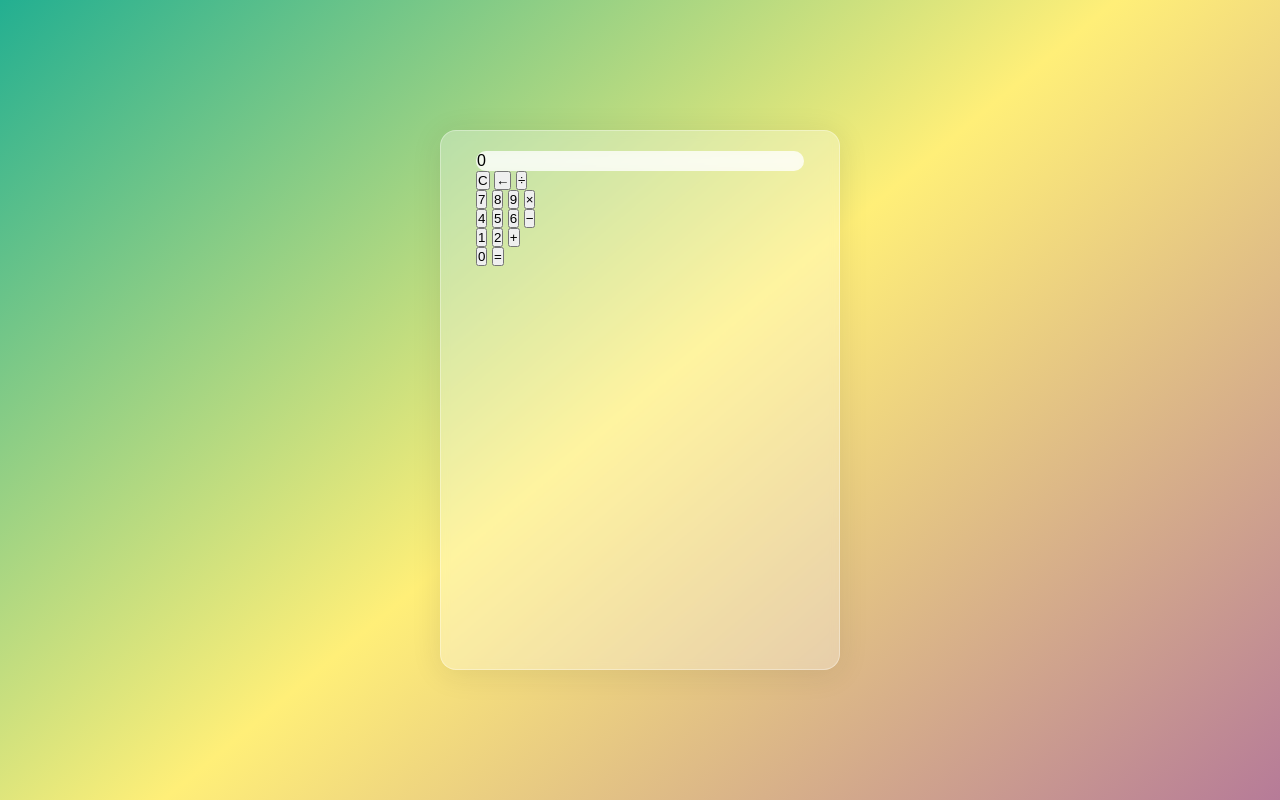
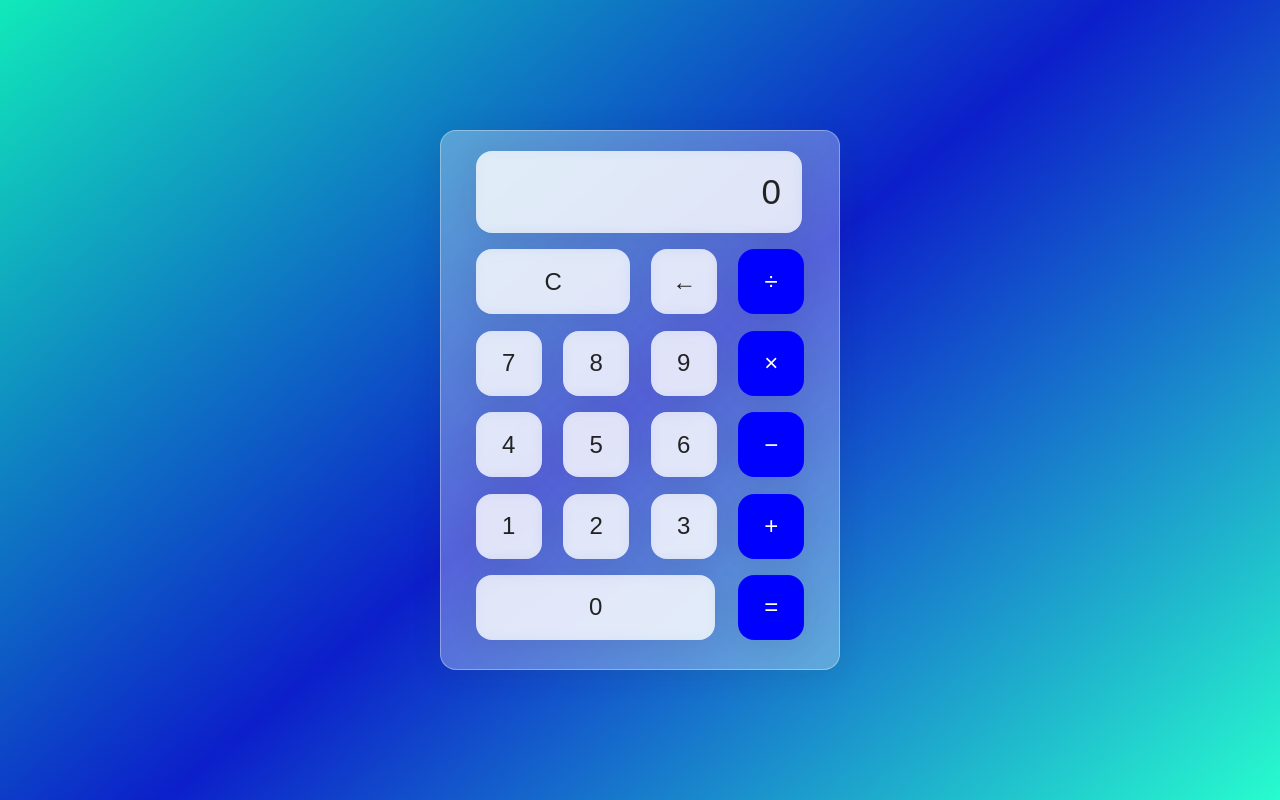
Before and after one commit to Julio-Gadelha/calculadora-calculator, a plain HTML site: page index.html in a window 1280 px wide. Drawn offline with Linux system fonts and the light colour scheme.

Commit message:
calcular

```diff
--- a/index.html
+++ b/index.html
@@ -63,6 +63,9 @@
                2
             </button>
             <button class="calc-button">
+                3
+             </button>
+            <button class="calc-button">
               &plus;
             </button>
          </div>
--- a/style.css
+++ b/style.css
@@ -13,7 +13,7 @@ html{
 
 body{
     align-items: center;
-    background: linear-gradient(320deg, #b67b98,#ffef78,#23af91);
+    background: linear-gradient(320deg, #28fcce,#0c1fca,#11e9ba);
     display: flex;
     font-family: 'Dosis',sans-serif;
     height: inherit;
@@ -23,8 +23,6 @@ body{
 .wrapper{
     backdrop-filter: blur(5.5px);
     -webkit-backdrop-filter: blur(5.5px);
-    background: rgba(255,255,255,0.75);
-    border: 1px solid rgba(255,255,255,0.01);
     border-radius: 16px;
     box-shadow: 0 4px 30px rgba(35, 35,35, 0.1);
     backdrop-filter: blur(4px);
@@ -41,5 +39,59 @@ body{
     background: rgba(255, 255,255, 0.74);
     border: 1px solid rgb(255, 255, 255,0.01);
     border-radius: 16px;
+    box-shadow:0 4px 30px rgba( 35,35,35,0.1) ;
+    color: #232323;
+    font-size: 35px;
+    overflow: auto;
+    padding: 20px;
+    text-align: right;
+    width: 326px;
+}
 
+.calc-button-row{
+  display: flex;
+  justify-content: space-between;
+  margin:  5% 0;
 }
+
+.calc-button{
+    backdrop-filter: blur(5.5px);
+    -webkit-backdrop-filter: blur(5.5px);
+    background: rgba(255,255,255,0.75);
+    border: 1px solid rgb(255 255,255,0.01);
+    border-radius: 16px;
+    box-shadow: 0 4px 30px rgba( 35,35,35,0.1);
+    color: #232323;
+    flex-basis: 20%;
+    font-family: inherit;
+    font-size: 24px;
+    height: 65px;
+}
+.calc-button:last-child{
+    backdrop-filter: blur(5.5px);
+    -webkit-backdrop-filter: blur(5.5px);
+    background: rgba(255,255,255,0.75);
+    border: 1px solid rgb(255 255,255,0.01);
+    border-radius: 16px;
+    box-shadow: 0 4px 30px rgba( 35,35,35,0.1);
+    color: #232323;
+    color: #fff;
+    background: blue;
+}
+.calc-button:last-child:hover{
+    background: inherit;
+    color: inherit;
+}
+
+.calc-button:hover{
+    background-color: inherit;
+}
+.calc-button:active{
+    background-color: #ffef78;
+}
+.double{
+    flex-basis: 47%;
+}
+.triple{
+    flex-basis: 73%;
+}
```
